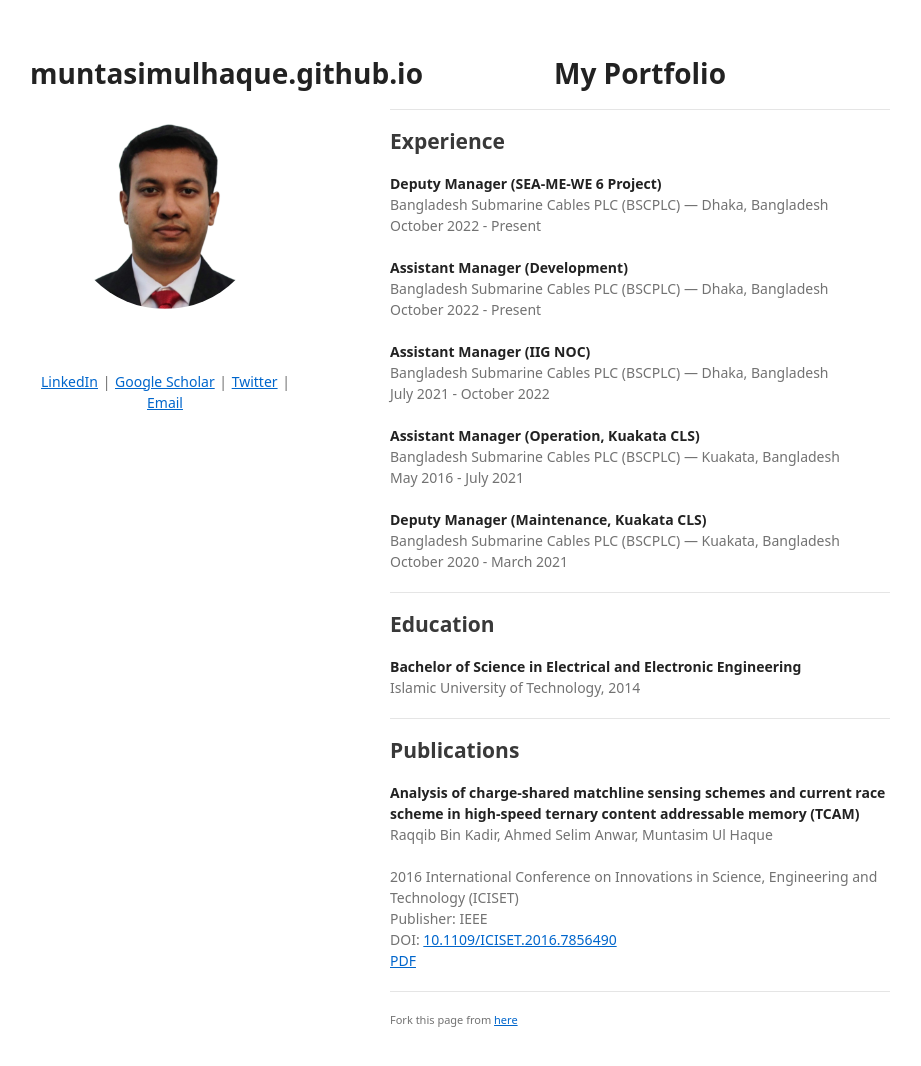
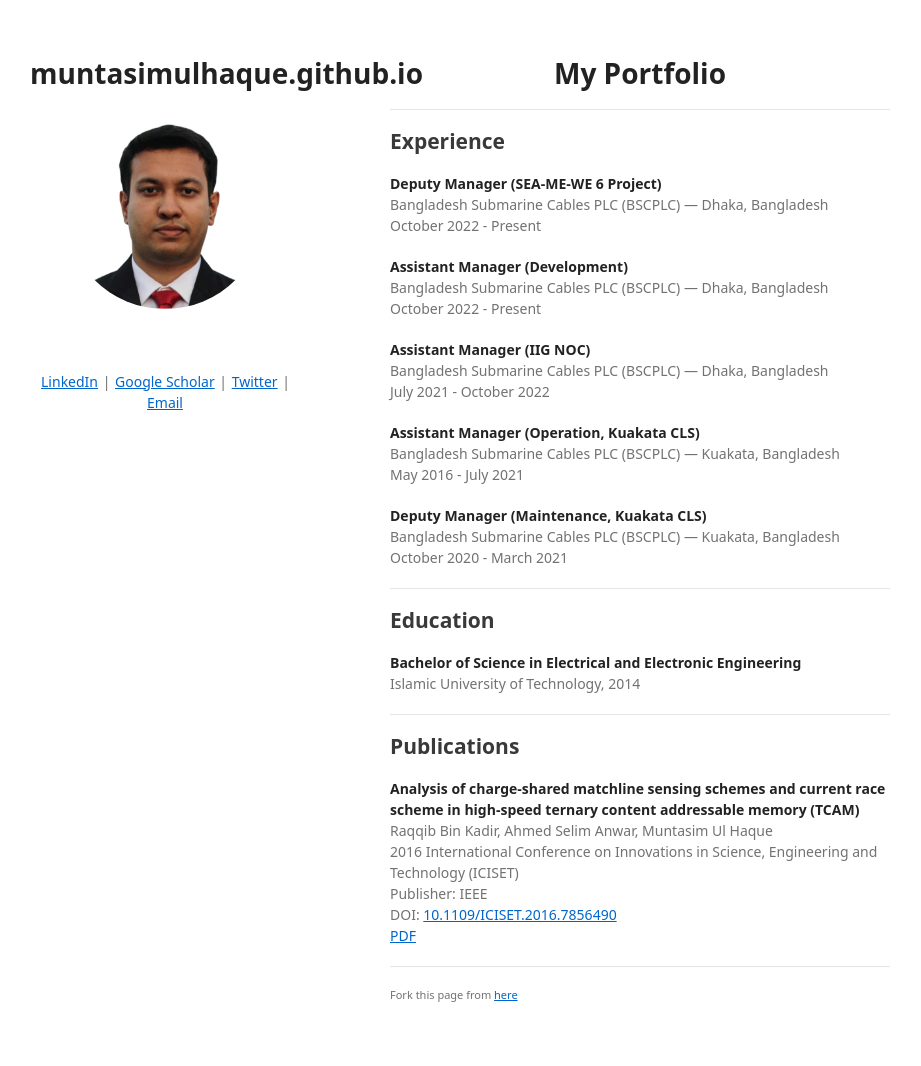
Before and after one commit to muntasimulhaque/muntasimulhaque.github.io, a Jekyll site: the page built from index.md, in a window 1280 px wide and 1099 px high. Shown: the top 1066 px of the window, without its empty margins (180-1101 px from the left). Built offline with Jekyll 4.4.1, drawn with Linux system fonts in a browser that asks for light colours; our own code applies the rules of GitHub Pages for plain Markdown files; a script that is not in the unit is left out.

Commit message:
Update index.md

```diff
--- a/index.md
+++ b/index.md
@@ -3,44 +3,43 @@
 
 ## Experience
 
-**Deputy Manager (SEA-ME-WE 6 Project)** <br>
-Bangladesh Submarine Cables PLC (BSCPLC) &mdash; Dhaka, Bangladesh <br>
+**Deputy Manager (SEA-ME-WE 6 Project)**
+Bangladesh Submarine Cables PLC (BSCPLC) — Dhaka, Bangladesh
 October 2022 - Present
-<br><br>
-**Assistant Manager (Development)** <br>
-Bangladesh Submarine Cables PLC (BSCPLC) &mdash; Dhaka, Bangladesh <br>
+
+**Assistant Manager (Development)**
+Bangladesh Submarine Cables PLC (BSCPLC) — Dhaka, Bangladesh
 October 2022 - Present
-<br><br>
-**Assistant Manager (IIG NOC)** <br>
-Bangladesh Submarine Cables PLC (BSCPLC) &mdash; Dhaka, Bangladesh <br>
+
+**Assistant Manager (IIG NOC)**
+Bangladesh Submarine Cables PLC (BSCPLC) — Dhaka, Bangladesh
 July 2021 - October 2022
-<br><br>
-**Assistant Manager (Operation, Kuakata CLS)** <br>
-Bangladesh Submarine Cables PLC (BSCPLC) &mdash; Kuakata, Bangladesh <br>
+
+**Assistant Manager (Operation, Kuakata CLS)**
+Bangladesh Submarine Cables PLC (BSCPLC) — Kuakata, Bangladesh
 May 2016 - July 2021
-<br><br>
-**Deputy Manager (Maintenance, Kuakata CLS)** <br>
-Bangladesh Submarine Cables PLC (BSCPLC) &mdash; Kuakata, Bangladesh <br>
+
+**Deputy Manager (Maintenance, Kuakata CLS)**
+Bangladesh Submarine Cables PLC (BSCPLC) — Kuakata, Bangladesh
 October 2020 - March 2021
 
 ---
 
 ## Education
 
-**Bachelor of Science in Electrical and Electronic Engineering** <br>
+**Bachelor of Science in Electrical and Electronic Engineering**
 Islamic University of Technology, 2014
 
 ---
 
 ## Publications
 
-**Analysis of charge-shared matchline sensing schemes and current race scheme in high-speed ternary content addressable memory (TCAM)** <br>
-Raqqib Bin Kadir, Ahmed Selim Anwar, Muntasim Ul Haque <br><br>
-2016 International Conference on Innovations in Science, Engineering and Technology (ICISET) <br>
-Publisher: IEEE <br>
-DOI: [10.1109/ICISET.2016.7856490](https://ieeexplore.ieee.org/document/7856490#:~:text=DOI%3A%2010.1109/ICISET.2016.7856490){:target="_blank"} <br>
-[PDF](https://mega.nz/file/7IAGwRgA#IUDTS7mYArwtloYyYOpVU6hfhNQrHJ4xFYuz8BCQ3sE){:target="_blank"}
+**Analysis of charge-shared matchline sensing schemes and current race scheme in high-speed ternary content addressable memory (TCAM)**
+Raqqib Bin Kadir, Ahmed Selim Anwar, Muntasim Ul Haque
+2016 International Conference on Innovations in Science, Engineering and Technology (ICISET)
+Publisher: IEEE
+DOI: [10.1109/ICISET.2016.7856490](https://ieeexplore.ieee.org/document/7856490)
+[PDF](https://mega.nz/file/7IAGwRgA#IUDTS7mYArwtloYyYOpVU6hfhNQrHJ4xFYuz8BCQ3sE)
 
 ---
 <p style="font-size:11px">Fork this page from <a href="https://github.com/muntasimulhaque/muntasimulhaque.github.io" target="_blank">here</a></p>
-<!-- Remove above link if you don't want to attibute -->
```
